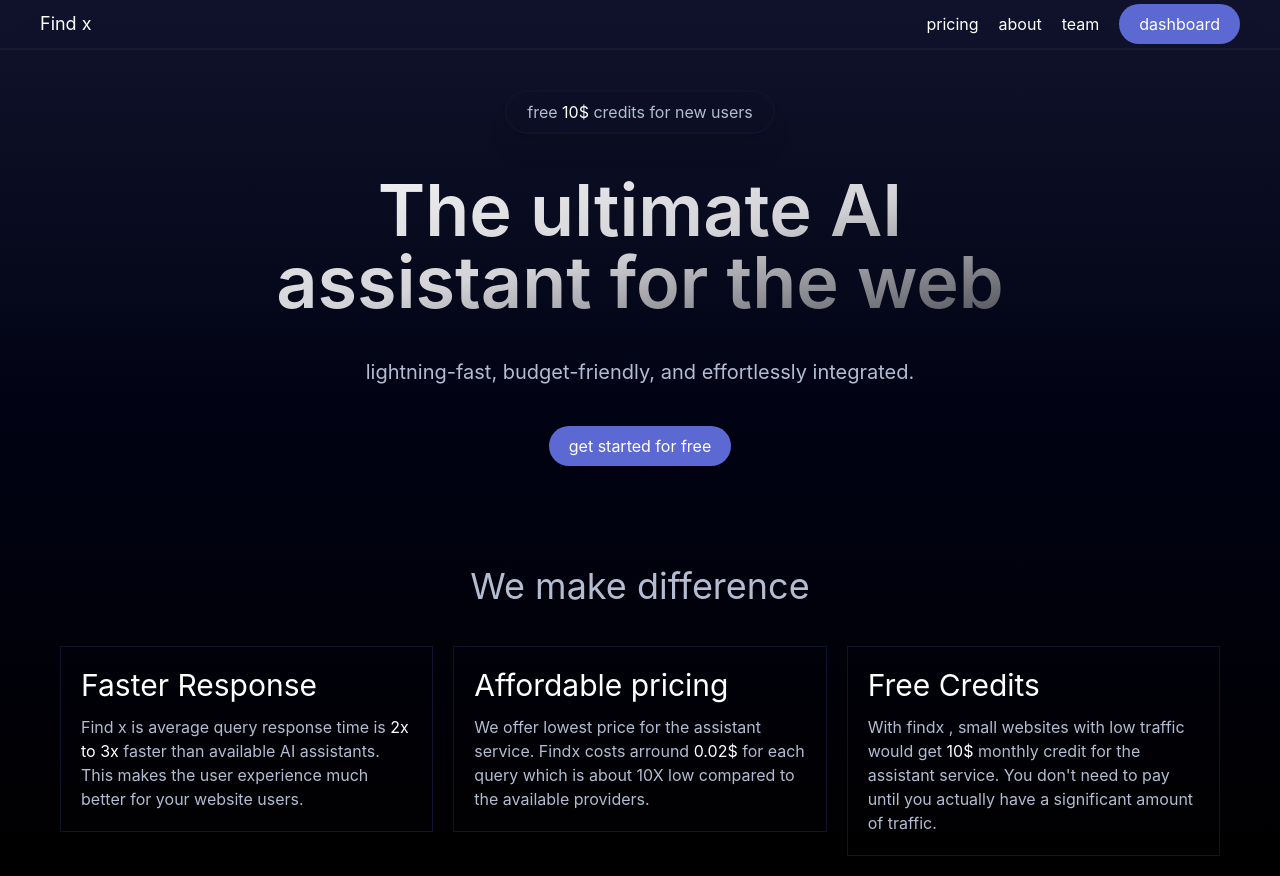
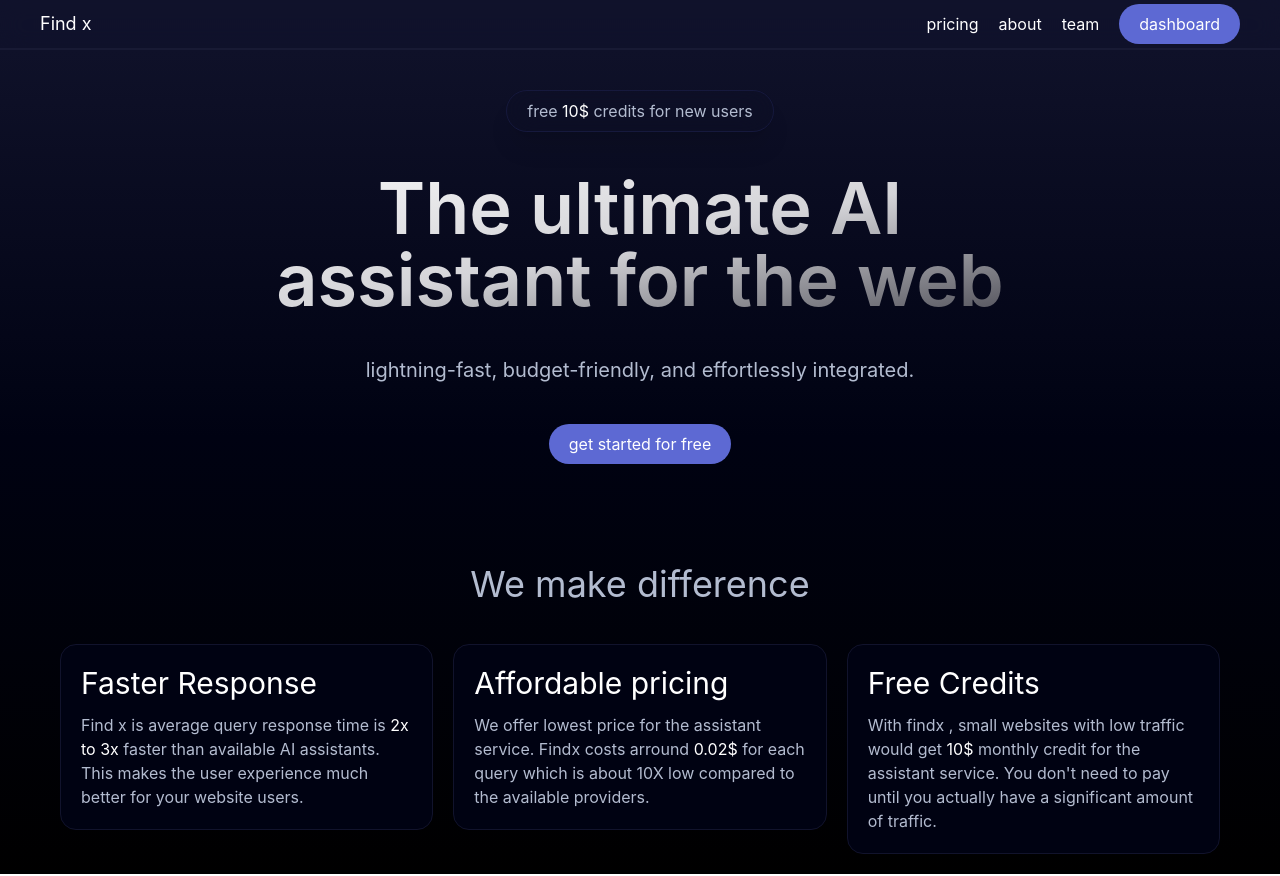
Before and after one commit to find-x-ai/find-x, a Next.js app in the folder website/: page / in a window 1280 px wide. Built offline with nearby package versions, Linux system fonts and the light colour scheme.

Commit message:
style : minor fixes

```diff
--- a/website/components/home/hero.tsx
+++ b/website/components/home/hero.tsx
@@ -3,7 +3,7 @@ import React from "react";
 const hero = () => {
   return (
     <div className="w-full flex flex-col gap-10 items-center justify-center text-center py-10 px-5">
-      <div className=" px-5 py-2 rounded-full backdrop-blur-lg border-2 border-[#11132C] shadow-xl text-[#B3BCD0]">
+      <div className=" px-5 py-2 rounded-full backdrop-blur-lg border border-[#16193d] shadow-xl text-[#B3BCD0]">
         free <span className="text-white">10$</span> credits for new users
       </div>
       <h1 className="text-4xl sm:text-7xl font-semibold bg-clip-text text-transparent bg-gradient-to-br from-zinc-100 via-zinc-300 to-zinc-600">
--- a/website/components/home/subhero.tsx
+++ b/website/components/home/subhero.tsx
@@ -7,7 +7,7 @@ const subhero = () => {
         We make difference
       </h2>
       <div className="w-full flex sm:flex-row flex-col sm:items-start items-center gap-5 justify-center px-5">
-        <div className="w-full max-w-[400px] border border-[#11132C] p-5 flex flex-col gap-3">
+        <div className="w-full max-w-[400px] border border-[#11132C] p-5 flex flex-col gap-3 rounded-2xl bg-[#000212]">
           <div>
             <h2 className="text-3xl">Faster Response</h2>
           </div>
@@ -19,7 +19,7 @@ const subhero = () => {
             </p>
           </div>
         </div>
-        <div className="w-full max-w-[400px] border border-[#11132C] p-5 flex flex-col gap-3">
+        <div className="w-full max-w-[400px] border border-[#11132C] p-5 flex flex-col gap-3 rounded-2xl bg-[#000212]">
           <div>
             <h2 className="text-3xl">Affordable pricing</h2>
           </div>
@@ -31,7 +31,7 @@ const subhero = () => {
             </p>
           </div>
         </div>
-        <div className="w-full max-w-[400px] border border-[#11132C] p-5 flex flex-col gap-3">
+        <div className="w-full max-w-[400px] border border-[#11132C] p-5 flex flex-col gap-3 rounded-2xl bg-[#000212]">
           <div>
             <h2 className="text-3xl">Free Credits</h2>
           </div>
```
